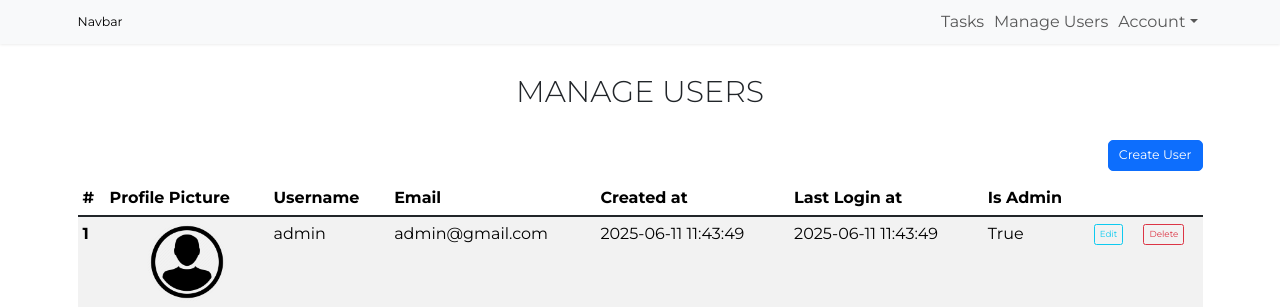
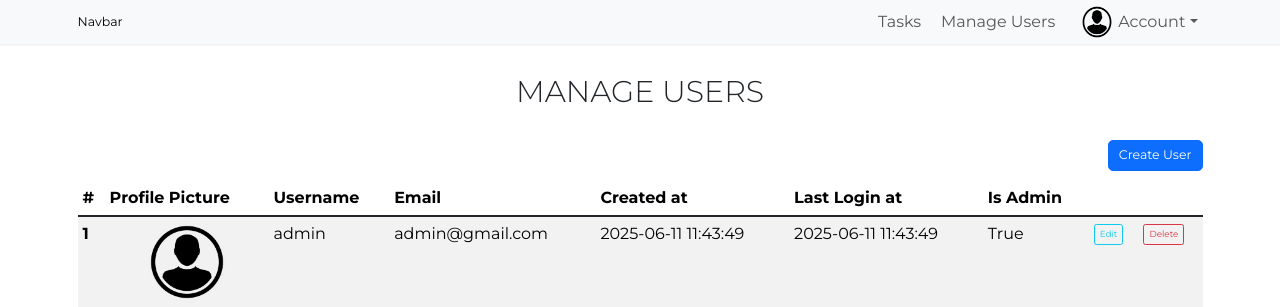
Before and after one commit to MaxPolak04/flask_taskmanager_crud, a Flask app: page /admin/manage_users in a window 1280 px wide. Shown: the top 307 px of the page. Run offline with Flask 3, Linux system fonts and the light colour scheme; a user stored in the database is signed in; data comes from the database, SQL or seed files in the repository; data that the repository does not hold is empty; parts of the project's set-up code (start-up, migrations or seed data) failed here and were passed over; some libraries are stand-ins or nearby versions.

Commit message:
add profile picture to nav

```diff
--- a/taskmanager_app/static/css/style.css
+++ b/taskmanager_app/static/css/style.css
@@ -66,8 +66,25 @@ main {
     background-color: rgba(0, 0, 0, 0.5);
 }
 
+.nav__img {
+
+}
+
+.nav-profile-img {
+    display: none;
+    width: 2em;
+    margin-left: 1em;
+    border-radius: 50%;
+}
+
 .footer {
     display: flex;
     justify-content: center;
     align-items: center;
 }
+
+@media (min-width: 992px) {
+    .nav-profile-img {
+        display: block;
+    }
+}
--- a/taskmanager_app/templates/nav.html
+++ b/taskmanager_app/templates/nav.html
@@ -7,11 +7,12 @@
         </button>
         <div class="collapse navbar-collapse" id="navbarNavAltMarkup">
             <div class="navbar-nav ms-auto">
-                <a class="nav-link" href="{{ url_for('tasks.get_all_tasks') }}">Tasks</a>
+                <a class="nav-link px-3" href="{{ url_for('tasks.get_all_tasks') }}">Tasks</a>
                 {% if current_user.is_admin %}
-                    <a class="nav-link" href="{{ url_for('admin.manage_users') }}">Manage Users</a>
+                    <a class="nav-link px-3" href="{{ url_for('admin.manage_users') }}">Manage Users</a>
                 {% endif %}
                 {% if current_user.is_authenticated %}
+                    <img src="{{ url_for('static', filename='uploads/' + current_user.profile_picture) }}" class="nav__img nav-profile-img" alt="Profile Picture">
                     <li class="nav-item dropdown">
                         <a class="nav-link dropdown-toggle" href="#" role="button" data-bs-toggle="dropdown" aria-expanded="false">Account</a>
                         <ul class="dropdown-menu">
@@ -20,8 +21,8 @@
                         </ul>
                     </li>
                 {% else %}
-                    <a class="nav-link" href="{{ url_for('auth.signin') }}">Sign in</a>
-                    <a class="nav-link" href="{{ url_for('auth.signup') }}">Sign up</a>
+                    <a class="nav-link px-3" href="{{ url_for('auth.signin') }}">Sign in</a>
+                    <a class="nav-link px-3" href="{{ url_for('auth.signup') }}">Sign up</a>
                 {% endif %}
             </div>
         </div>
```
Also changed, not shown: taskmanager_app/static/uploads/star_wars_fanart___darth_revan_by_vader1973_djlh3qa.jpg (added).
